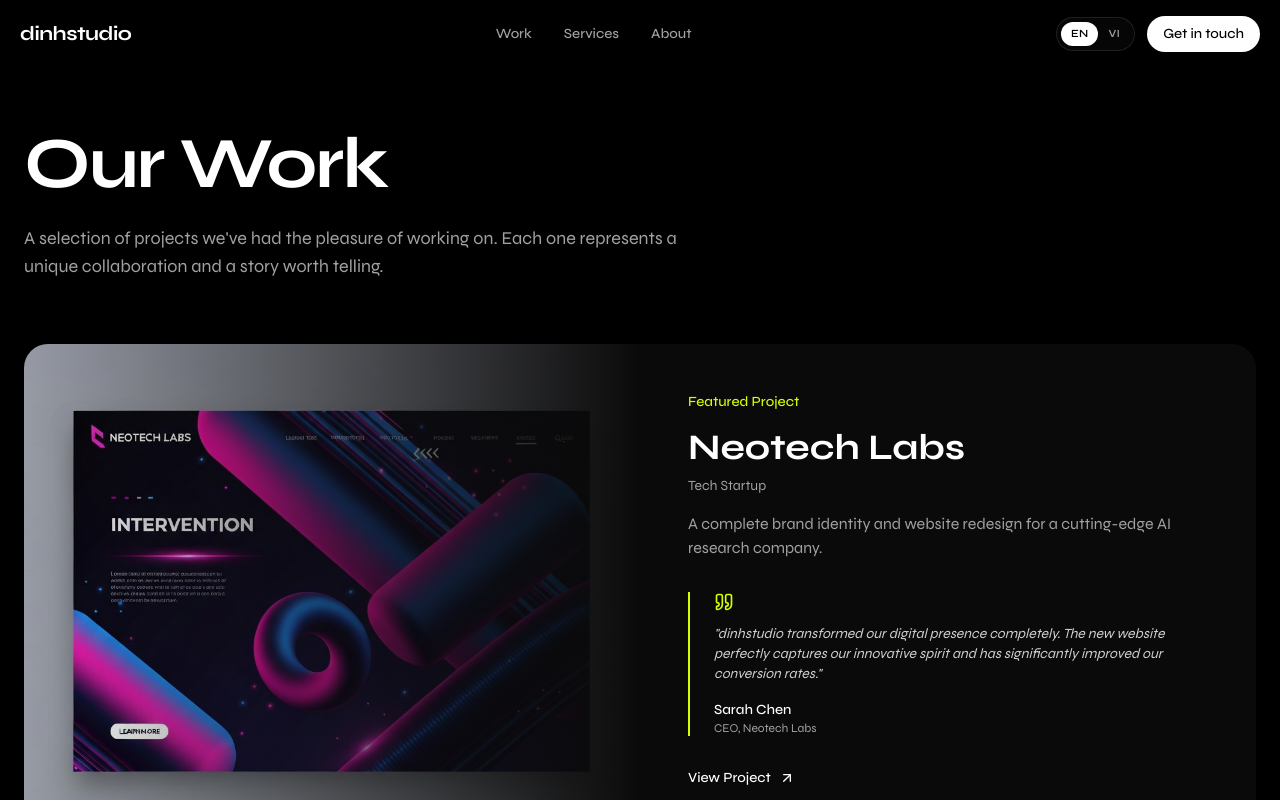
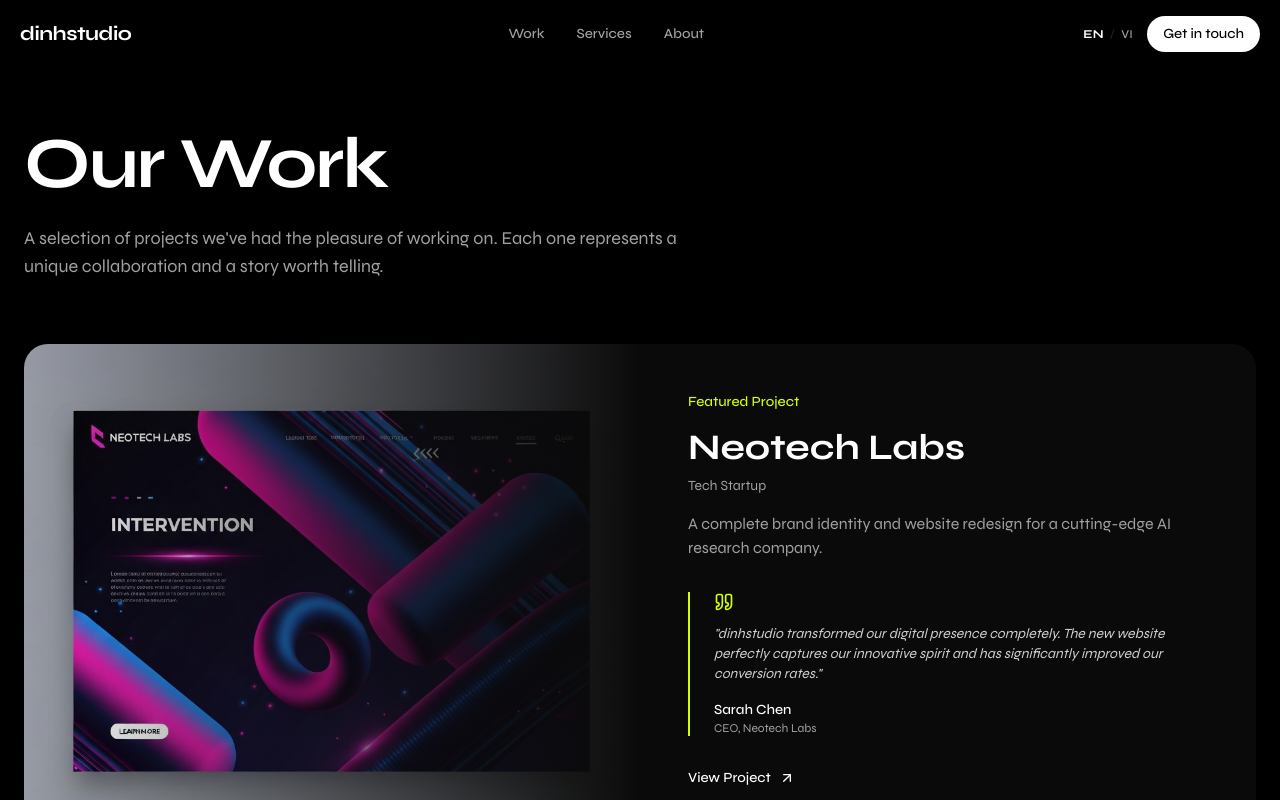
Before and after one commit to dinhio/dinhstudio, a Next.js app: page /en-us/work in a window 1280 px wide. Shown: the top 800 px of the page. Built offline with nearby package versions, Linux system fonts and the light colour scheme.

Commit message:
style(navbar): simplify locale switcher to subtle text links

```diff
--- a/components/navbar.tsx
+++ b/components/navbar.tsx
@@ -194,21 +194,25 @@ export function Navbar({ alwaysVisible = false, hideUntilScroll = false }: Navba
 
           {/* Right side — desktop: Get in touch | mobile: Get in touch + hamburger */}
           <div className="flex items-center gap-3">
-            <div className="hidden items-center rounded-full border border-border/80 bg-card/60 p-1 backdrop-blur md:flex">
-              {localeOptions.map(({ locale, label }) => {
+            <div className="hidden items-center text-xs tracking-wide text-muted-foreground md:flex">
+              {localeOptions.map(({ locale, label }, index) => {
                 const isActive = activeLocale === locale;
                 return (
+                  <span key={locale} className="flex items-center">
                     <Link
-                    key={locale}
                       href={switchLocaleHref(locale)}
-                    className={`rounded-full px-2.5 py-1 text-[11px] font-semibold tracking-wide transition-colors ${isActive
-                      ? "bg-foreground text-background"
-                      : "text-muted-foreground hover:text-foreground"
+                      className={`px-0.5 transition-all ${isActive
+                        ? "font-bold text-foreground"
+                        : "font-medium hover:text-foreground hover:opacity-85"
                         }`}
                       aria-current={isActive ? "page" : undefined}
                     >
                       {label}
                     </Link>
+                    {index < localeOptions.length - 1 ? (
+                      <span className="px-1 text-border">/</span>
+                    ) : null}
+                  </span>
                 );
               })}
             </div>
@@ -270,21 +274,25 @@ export function Navbar({ alwaysVisible = false, hideUntilScroll = false }: Navba
 
         {/* Bottom CTA */}
         <div className="px-8 pb-12">
-          <div className="mb-4 flex items-center justify-center gap-2">
-            {localeOptions.map(({ locale, label }) => {
+          <div className="mb-4 flex items-center justify-center text-xs tracking-wide text-muted-foreground">
+            {localeOptions.map(({ locale, label }, index) => {
               const isActive = activeLocale === locale;
               return (
+                <span key={locale} className="flex items-center">
                   <Link
-                  key={locale}
                     href={switchLocaleHref(locale)}
                     onClick={() => setMobileOpen(false)}
-                  className={`rounded-full border px-3 py-1 text-xs font-semibold transition-colors ${isActive
-                    ? "border-foreground bg-foreground text-background"
-                    : "border-border text-muted-foreground"
+                    className={`px-0.5 transition-colors ${isActive
+                      ? "font-bold text-foreground"
+                      : "font-medium hover:text-foreground"
                       }`}
                   >
                     {label}
                   </Link>
+                  {index < localeOptions.length - 1 ? (
+                    <span className="px-1 text-border">/</span>
+                  ) : null}
+                </span>
               );
             })}
           </div>
```
Lines whose indentation alone changed are shown as unchanged.
